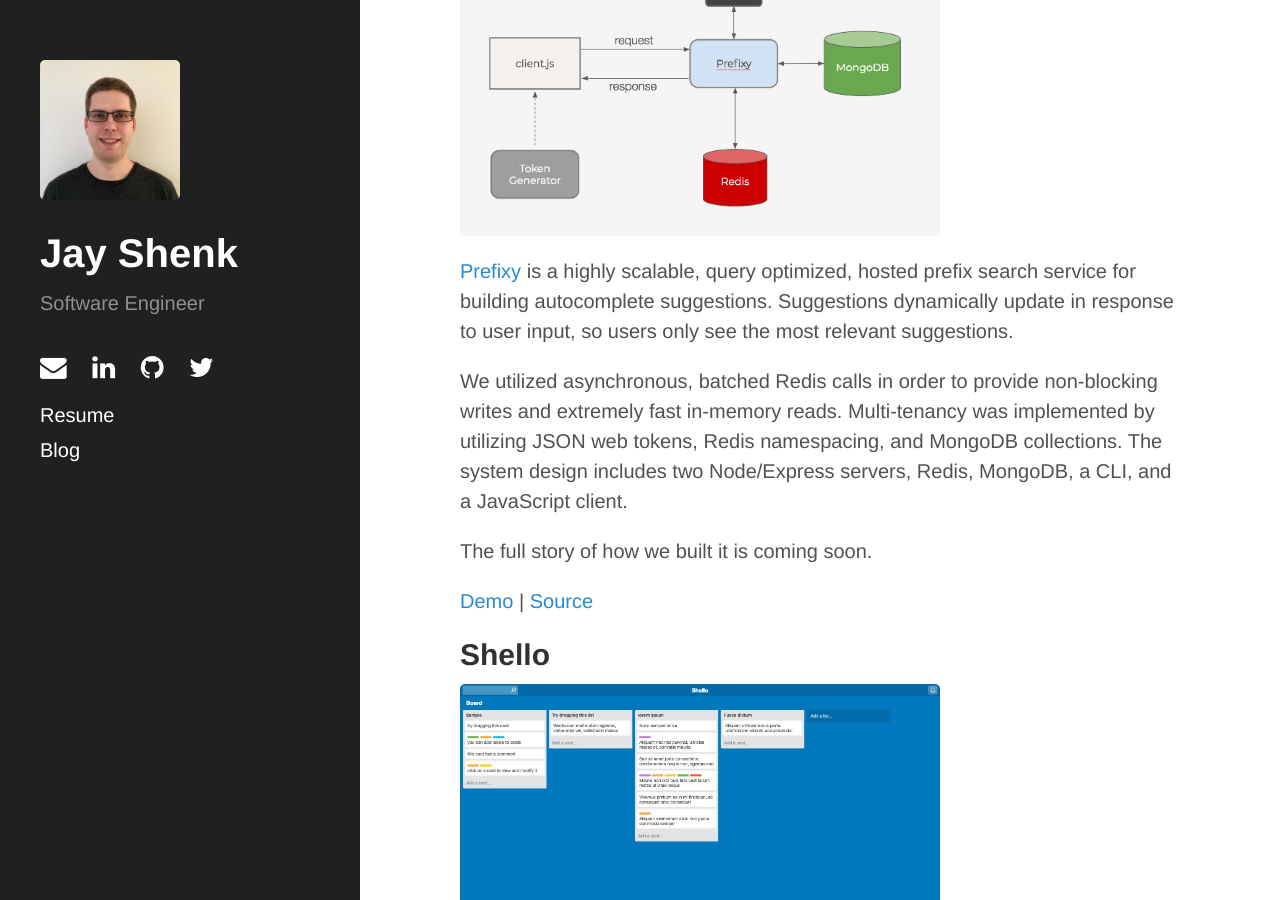
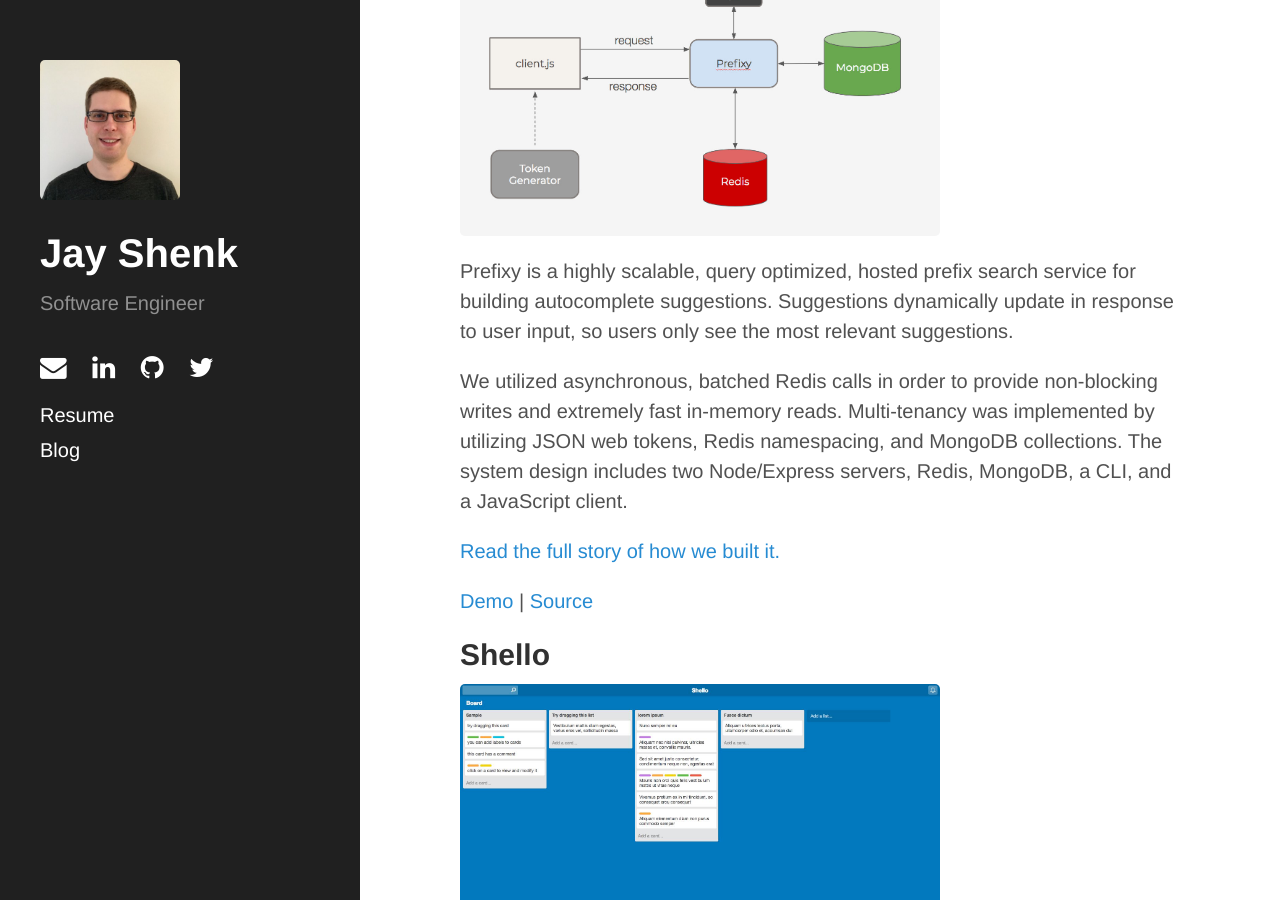
Before and after one commit to jayshenk/jayshenk.github.io, a Jekyll site: the page built from index.md, in a window 1280 px wide and 900 px high, scrolled down 346 px. Built offline with Jekyll 4.4.1, drawn with Linux system fonts in a browser that asks for light colours.

Commit message:
add link to Prefixy story

```diff
--- a/index.md
+++ b/index.md
@@ -14,11 +14,11 @@ title: Home
 
 ![Prefixy]({{ site.baseurl }}public/images/prefixy.jpg){:.project-preview}
 
-[Prefixy](https://github.com/prefixy/prefixy){:target="_blank"} is a highly scalable, query optimized, hosted prefix search service for building autocomplete suggestions. Suggestions dynamically update in response to user input, so users only see the most relevant suggestions.
+Prefixy is a highly scalable, query optimized, hosted prefix search service for building autocomplete suggestions. Suggestions dynamically update in response to user input, so users only see the most relevant suggestions.
 
 We utilized asynchronous, batched Redis calls in order to provide non-blocking writes and extremely fast in-memory reads. Multi-tenancy was implemented by utilizing JSON web tokens, Redis namespacing, and MongoDB collections. The system design includes two Node/Express servers, Redis, MongoDB, a CLI, and a JavaScript client.
 
-The full story of how we built it is coming soon.
+[Read the full story of how we built it.](https://prefixy.github.io/){:target="_blank"}
 
 [Demo](https://www.prefixy.io/){:target="_blank"} \|
 [Source](https://github.com/prefixy/prefixy){:target="_blank"}
```
